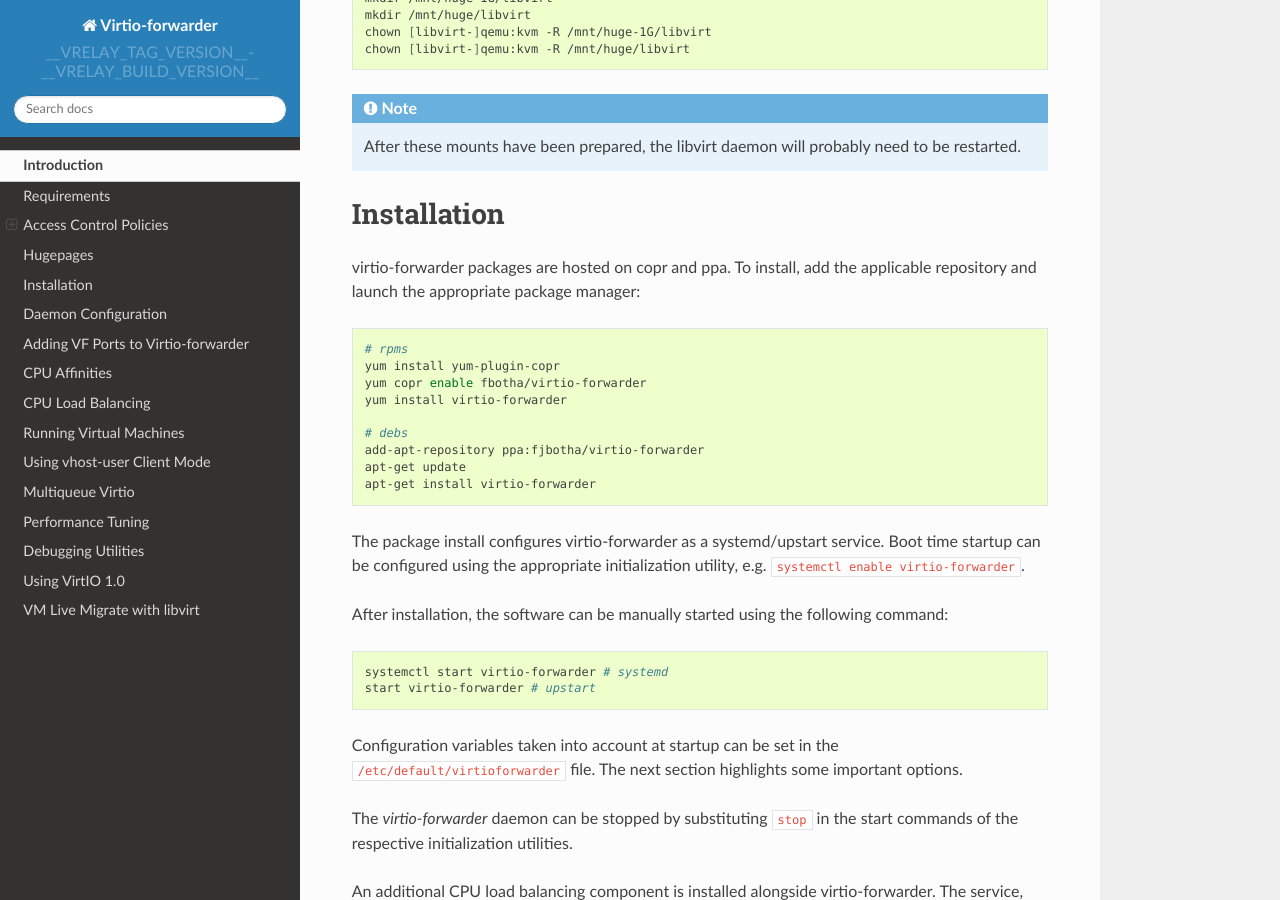
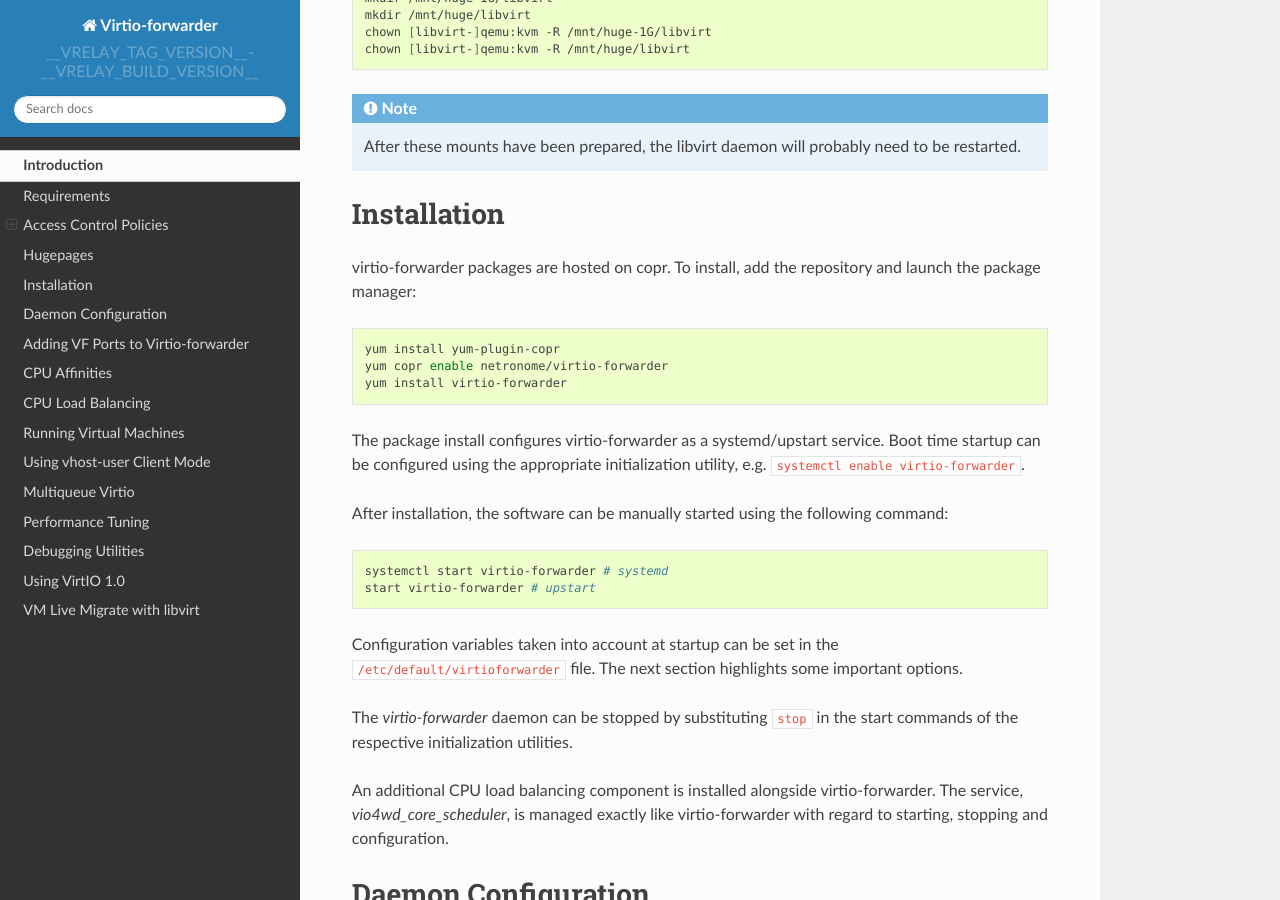
Before and after one commit to Netronome/virtio-forwarder, a Sphinx documentation site: the page built from doc/README.rst, in a window 1280 px wide and 900 px high, scrolled down 2182 px. Built offline with Sphinx 7.4.7 and the Read the Docs theme 2.0.0, drawn with Linux system fonts in a browser that asks for light colours.

Commit message:
Update installation instructions
Change hosting url for copr packages. The PPA link has been removed since
it is not being hosted currently.

```diff
--- a/doc/README.rst
+++ b/doc/README.rst
@@ -110,20 +110,14 @@
 
 Installation
 ============
-virtio-forwarder packages are hosted on copr and ppa. To install, add the
-applicable repository and launch the appropriate package manager:
+virtio-forwarder packages are hosted on copr. To install, add the
+repository and launch the package manager:
 
 .. code:: bash
 
-	# rpms
 	yum install yum-plugin-copr
-	yum copr enable fbotha/virtio-forwarder
+	yum copr enable netronome/virtio-forwarder
 	yum install virtio-forwarder
-
-	# debs
-	add-apt-repository ppa:fjbotha/virtio-forwarder
-	apt-get update
-	apt-get install virtio-forwarder
 
 The package install configures virtio-forwarder as a systemd/upstart service. Boot
 time startup can be configured using the appropriate initialization utility,
```
Also changed, not shown: README.md (+2 -8 lines).
